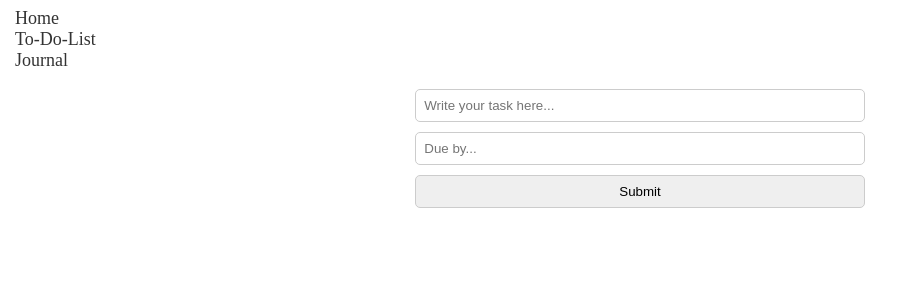
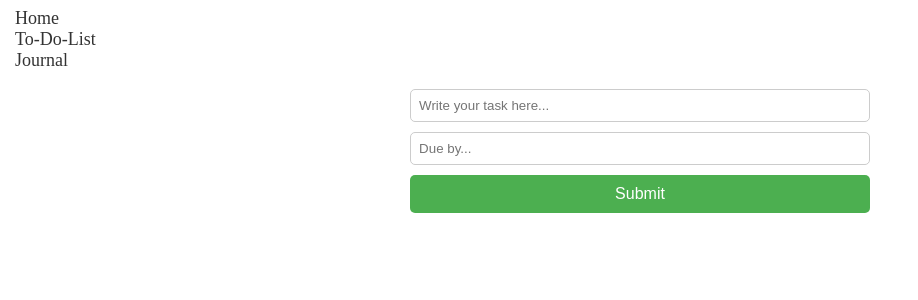
Before and after one commit to teklumezgebo/Productivity-Hub, a React (Create React App) app: page /to-do-list in a window 1280 px wide. Shown: the top 300 px of the page, without its empty margins (0-918 px from the left). Built offline with nearby package versions, Linux system fonts and the light colour scheme; data requests are answered from the project's data file.

Commit message:
to-do list css completed

```diff
--- a/src/style.css
+++ b/src/style.css
@@ -66,3 +66,17 @@ align-items: center;
     margin-bottom: 10px;
     width: 100%;
 }
+
+.task-form input[type="submit"] {
+    background-color: #4CAF50;
+    color: #fff;
+    border: none;
+    padding: 10px;
+    border-radius: 5px;
+    font-size: 16px;
+    cursor: pointer;
+}
+
+.task-form input[type="submit"]:hover {
+    background-color: #3e8e41;
+}
```
Lines whose indentation alone changed are shown as unchanged.
